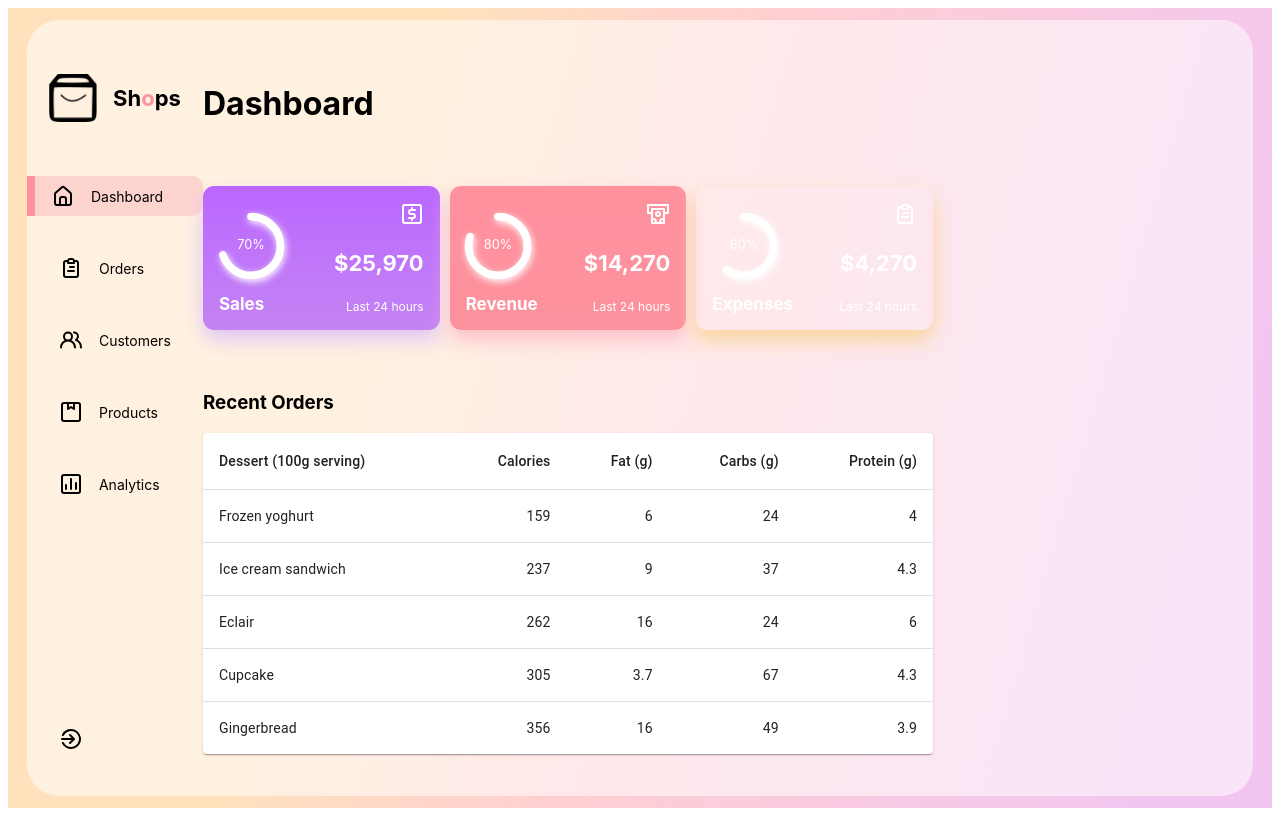
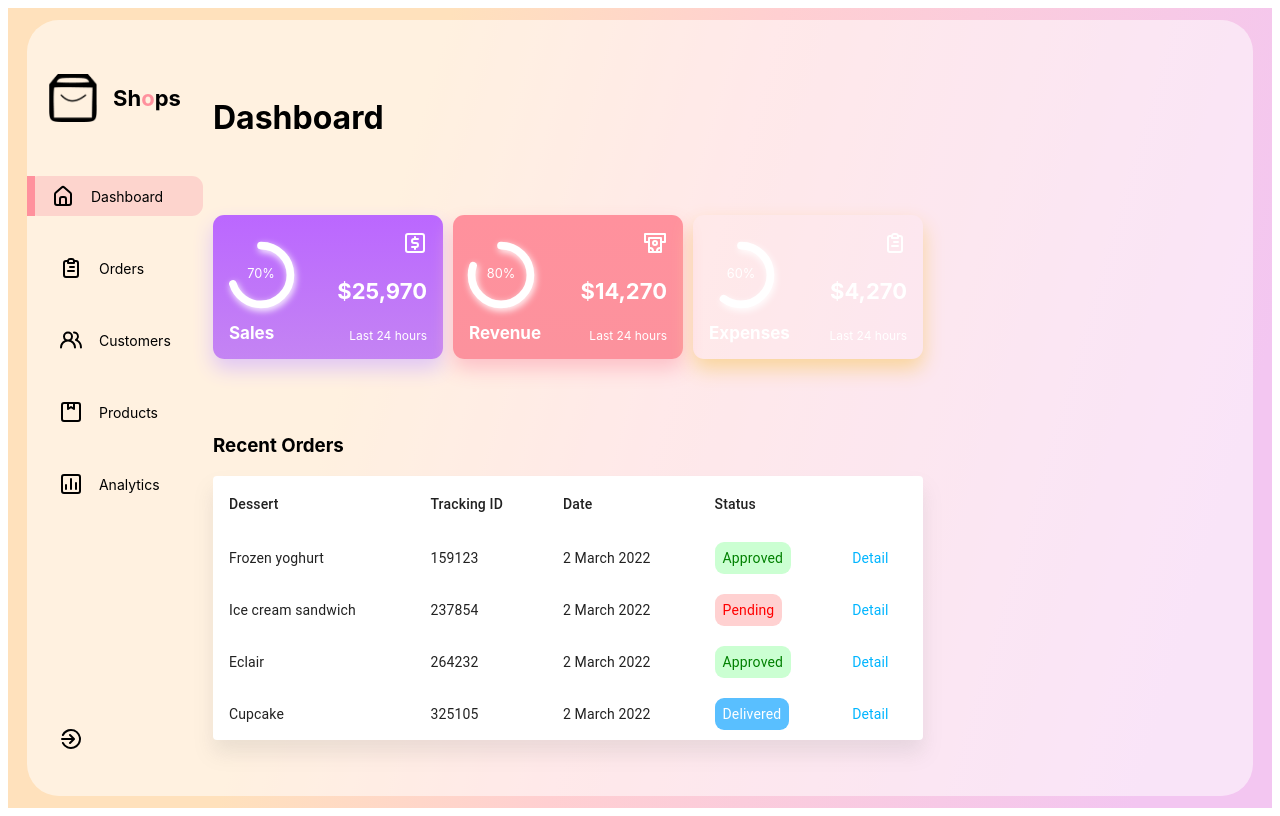
Before and after one commit to SumuduPerera98/Admin-Panel, a React (Create React App) app: page / in a window 1280 px wide. Built offline with nearby package versions, Linux system fonts and the light colour scheme; the HTML template or start-up script is replaced by a standard one.

Commit message:
table css

```diff
--- a/src/App.css
+++ b/src/App.css
@@ -33,4 +33,5 @@
   background-color: var(--glass);
   overflow: hidden;
   grid-template-columns: 11rem auto 20rem;
+  gap: 10px;
 }
--- a/src/components/Table/Table.css
+++ b/src/components/Table/Table.css
@@ -0,0 +1,25 @@
+.MuiTableRow-root>*{
+    padding: 10px;
+}
+
+.MuiTableRow-root.MultiTableRow-head>*{
+    font-weight: bold !important;
+}
+
+.Table td, th{
+    border: none!important;
+}
+
+.Table:first-child{
+    border-radius: 0.7rem !important;
+}
+
+.status{
+    padding: 8px;
+    border-radius: 9px;
+
+}
+
+.Details{
+    color: #00b5ff !important;
+}
--- a/src/components/Table/Table.jsx
+++ b/src/components/Table/Table.jsx
@@ -6,39 +6,55 @@ import TableContainer from '@mui/material/TableContainer';
 import TableHead from '@mui/material/TableHead';
 import TableRow from '@mui/material/TableRow';
 import Paper from '@mui/material/Paper';
+import { color } from '@mui/system';
+import './Table.css'
 
-function createData(
-  name: string,
-  calories: number,
-  fat: number,
-  carbs: number,
-  protein: number,
-) {
-  return { name, calories, fat, carbs, protein };
+function createData(name,trackingId,Date,status) {
+  return { name, trackingId,Date,status };
 }
 
 const rows = [
-  createData('Frozen yoghurt', 159, 6.0, 24, 4.0),
-  createData('Ice cream sandwich', 237, 9.0, 37, 4.3),
-  createData('Eclair', 262, 16.0, 24, 6.0),
-  createData('Cupcake', 305, 3.7, 67, 4.3),
-  createData('Gingerbread', 356, 16.0, 49, 3.9),
+  createData('Frozen yoghurt', 159123, "2 March 2022", "Approved"),
+  createData('Ice cream sandwich', 237854, "2 March 2022", "Pending"),
+  createData('Eclair', 264232, "2 March 2022", "Approved"),
+  createData('Cupcake', 325105, "2 March 2022", "Delivered"),
 ];
 
+const makeStyles=(status)=>{
+    if(status=='Approved'){
+        return{
+            background: 'rgb(145 254 159 / 47%)',
+            color: 'green',
+    }
+}
+else if(status=='Pending'){
+    return{
+        background:'#ffadad8f',
+        color:'red',
+    }
+}
+else{
+    return{
+        background:'#59bfff',
+        color:'white',
+    }
+}
+}
 export default function BasicTable() {
   return (
     <div className='Table'>
         <h3>Recent Orders</h3>
 
-    <TableContainer component={Paper}>
+    <TableContainer component={Paper}
+    style={{boxShadow:'0px 13px 20px 0px #80808029'}}
+    >
       <Table sx={{ minWidth: 650 }} aria-label="simple table">
         <TableHead>
           <TableRow>
-            <TableCell>Dessert (100g serving)</TableCell>
-            <TableCell align="right">Calories</TableCell>
-            <TableCell align="right">Fat&nbsp;(g)</TableCell>
-            <TableCell align="right">Carbs&nbsp;(g)</TableCell>
-            <TableCell align="right">Protein&nbsp;(g)</TableCell>
+            <TableCell>Dessert</TableCell>
+            <TableCell align="left">Tracking ID</TableCell>
+            <TableCell align="left">Date</TableCell>
+            <TableCell align="left">Status</TableCell>
           </TableRow>
         </TableHead>
         <TableBody>
@@ -50,10 +66,12 @@ export default function BasicTable() {
               <TableCell component="th" scope="row">
                 {row.name}
               </TableCell>
-              <TableCell align="right">{row.calories}</TableCell>
-              <TableCell align="right">{row.fat}</TableCell>
-              <TableCell align="right">{row.carbs}</TableCell>
-              <TableCell align="right">{row.protein}</TableCell>
+              <TableCell align="left">{row.trackingId}</TableCell>
+              <TableCell align="left">{row.Date}</TableCell>
+              <TableCell align="left">
+                    <span className='status' style={makeStyles(row.status)}>{row.status}</span>
+              </TableCell>
+              <TableCell align="left" className='Details'>Detail</TableCell>
             </TableRow>
           ))}
         </TableBody>
```
Also changed, not shown: src/components/RightSide/RightSide.css (added), src/components/RightSide/RightSide.jsx (added).
